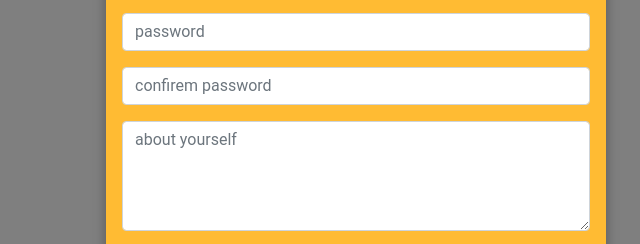
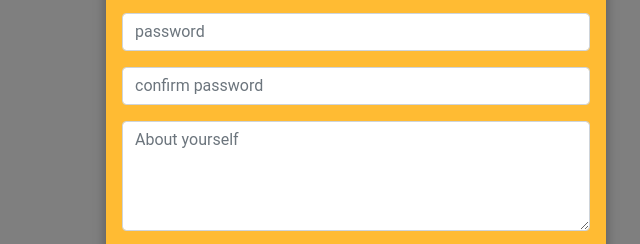
Before and after one commit to sivaraghavaambati/modal, a plain HTML site: page index.html in a window 1280 px wide. Both pictures are taken after a click on the button "REGISTER". Shown: the part 160-404 px from the top of the page, 284-924 px from the left. Drawn offline with Linux system fonts and the light colour scheme.

Commit message:
Update index.html

```diff
--- a/index.html
+++ b/index.html
@@ -32,10 +32,10 @@
                             <input type="password" class="form-control" placeholder="password">
                         </div>
                         <div class="form-group">
-                            <input type="password" class="form-control" placeholder="confirem password">
+                            <input type="password" class="form-control" placeholder="confirm password">
                         </div>
                         <div class="form-group">
-                            <textarea rows="4" class="form-control" placeholder="about yourself"></textarea>
+                            <textarea rows="4" class="form-control" placeholder="About yourself"></textarea>
                         </div>
                         <div class="form-group">
                             <input type="submit" value="Register" class="btn btn-danger">
```
